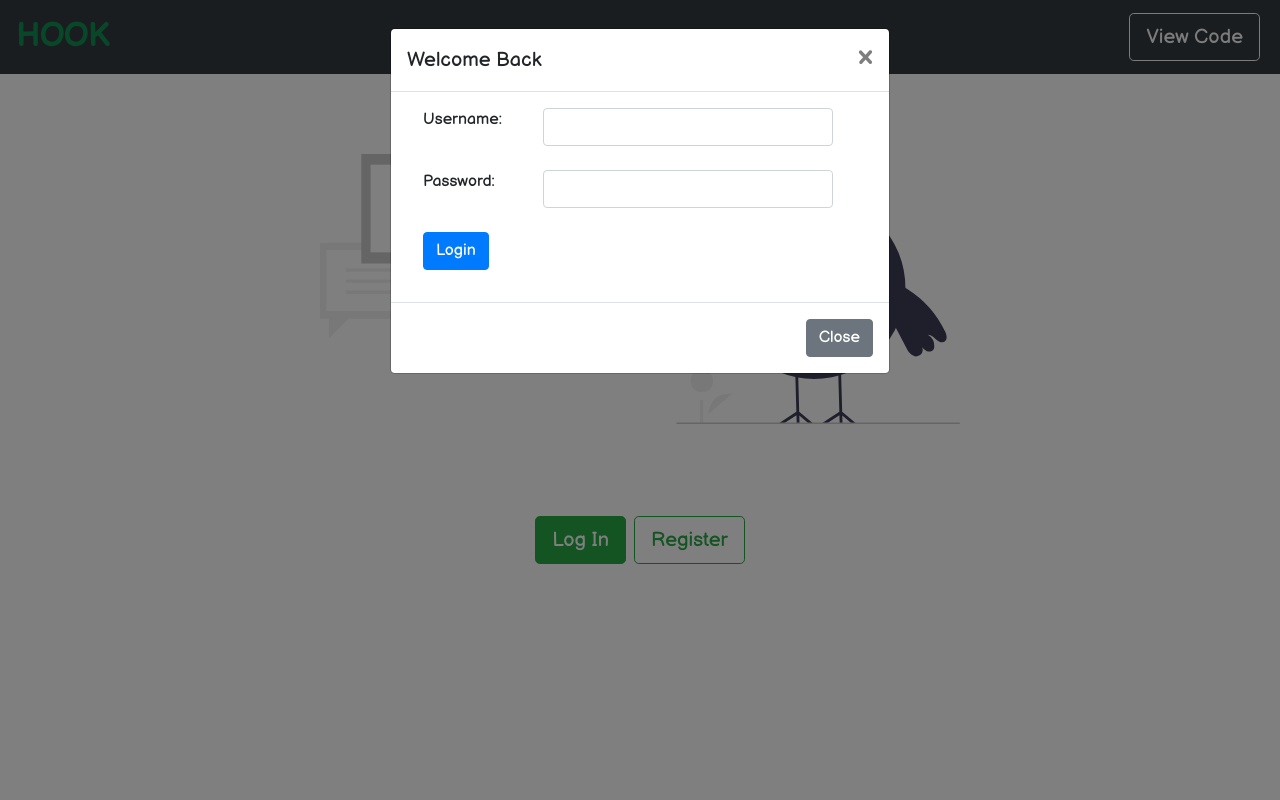
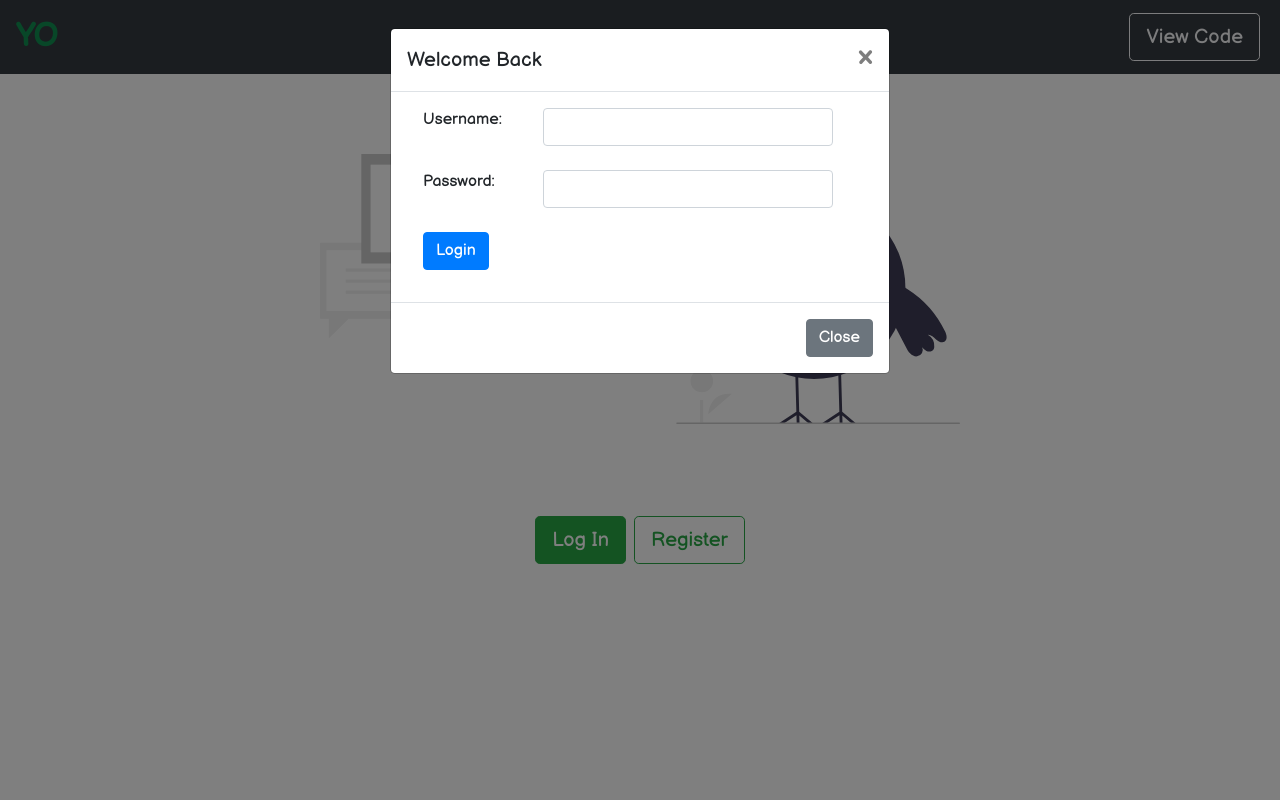
Before and after one commit to techemmy/Flask-Chat-Application, a Flask app: page / in a window 1280 px wide. Run offline with Flask 2, Linux system fonts and the light colour scheme; some libraries are stand-ins or nearby versions.

Commit message:
change name app

```diff
--- a/hook/templates/main/home.html
+++ b/hook/templates/main/home.html
@@ -1,11 +1,11 @@
 {% extends 'base.html' %}
 
-{% block title %} Hook - Connect{% endblock %}
+{% block title %} Yo - Connect{% endblock %}
 
 {% block content %}
 
 <nav class="navbar navbar-dark bg-dark">
-    <a class="navbar-brand" href="{{ url_for('index') }}">Hook</a>
+    <a class="navbar-brand" href="{{ url_for('index') }}">Yo</a>
     <a href="https://github.com/techemmy/Flask-Chat-Application" target="_blank"><button type="button" class="btn btn-outline-light btn-lg m-1">View Code</button></a>
 </nav>
 
```
